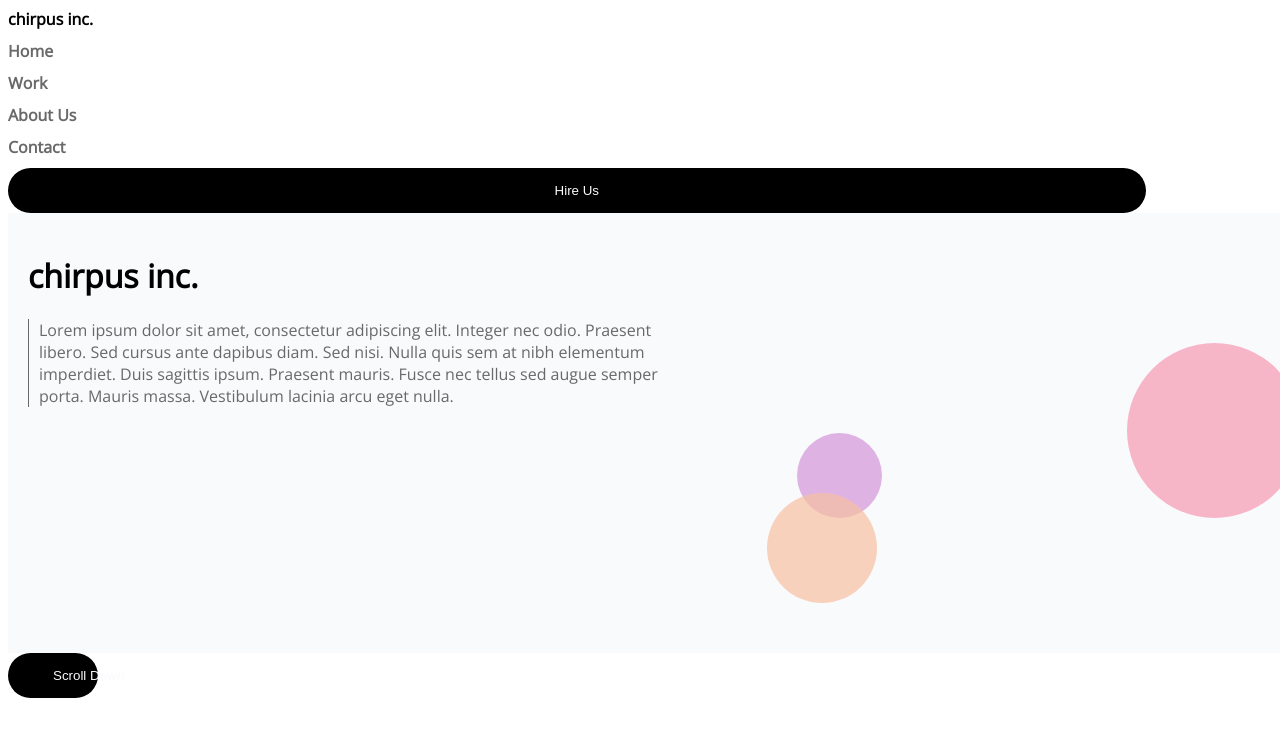
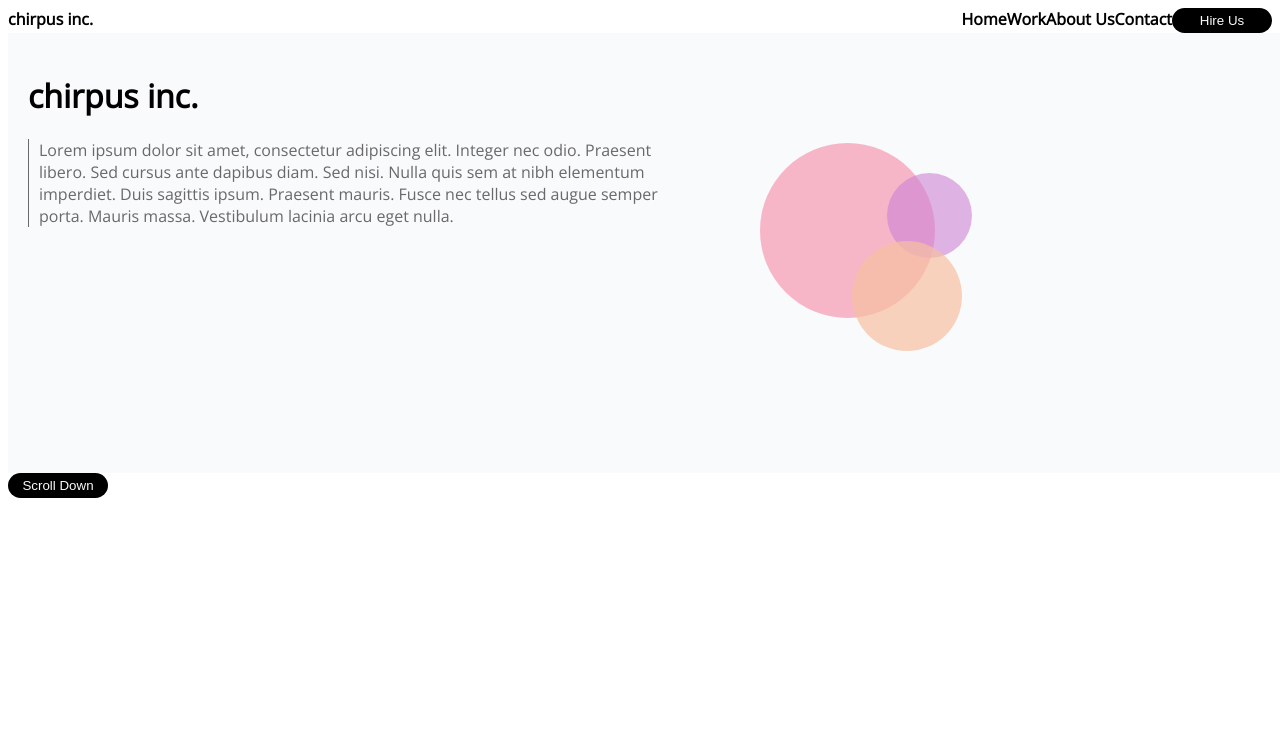
Before and after one commit to charcard/lab1_part1, a plain HTML site: page index.html in a window 1280 px wide. Shown: the top 736 px of the page. Drawn offline with nearby package versions, Linux system fonts and the light colour scheme; a script that the page names is missing.

Commit message:
fixed media queries

```diff
--- a/index.html
+++ b/index.html
@@ -13,11 +13,13 @@
         <body>
             <nav>
                 <a href="">chirpus inc.</a>
-                    <a class= "navigation" href="">Home</a>
-                    <a class= "navigation" href="">Work</a>
-                    <a class= "navigation" href="">About Us</a>
-                    <a class= "navigation" href="">Contact</a>
-                    <button type="button">Hire Us</button>
+                    <div class="links">
+                        <a class= "navigation" href="">Home</a>
+                        <a class= "navigation" href="">Work</a>
+                        <a class= "navigation" href="">About Us</a>
+                        <a class= "navigation" href="">Contact</a>
+                        <button type="button">Hire Us</button>
+                    </div>
             </nav>
                 <div class="outerDiv">
                     <div class="leftDiv">
--- a/media.css
+++ b/media.css
@@ -1,7 +1,7 @@
 body {
     font-family: 'Open Sans', sans-serif;
 }
-.navigation {
+nav {
     display: flex;
     justify-content: flex-start;
     flex-direction: column;
@@ -55,12 +55,13 @@ p {
     color: #000;
     height: 400px;
     width: 50%;
+    position: relative;
 }
 
 #circle1 {
     position: absolute;
-    top: 130px;
-    right: 10px;
+    top: 90px;
+    left: 100px;
     height: 175px;
     width: 175px;
     z-index: 1;
@@ -70,8 +71,8 @@ p {
 
 #circle2 {
     position: absolute;
-    top: 280px;
-    right: 435px;
+    top: 188px;
+    right: 330px;
     height: 110px;
     width: 110px;
     z-index: 3;
@@ -81,25 +82,37 @@ p {
 
 #circle3 {
     position: absolute;
-    top: 220px;
-    right: 430px;
+    top: 120px;
+    right: 320px;
     height: 85px;
     width: 85px;
     z-index: 2;
     background-color: rgba(207, 130, 213, 0.6);
     border-radius: 50%;
 }
+
+@media only screen and (min-width: 600px) {
+    nav {
+    flex-direction: row;
+    justify-content: space-between;
+    margin: 0;
+}
+    button {
+    width: 100px;
+    padding: 5px 0px;
+    margin: 0;
+}
+    footer {
+    display: flex;
+}
+    .links {
+        display: flex;
+        flex-direction: row;
+    }
+}
+
 @media only screen and (max-width: 768px) {
     .rightDiv {
-        display: none;
+    display: none;
 }
 }
-@media only screen and (min-width: 600px) {
-    .navigation {
-        flex-direction: row;
-    }
-    footer {
-            width: 20px;
-            align-items: center;
-    }
-}
```
